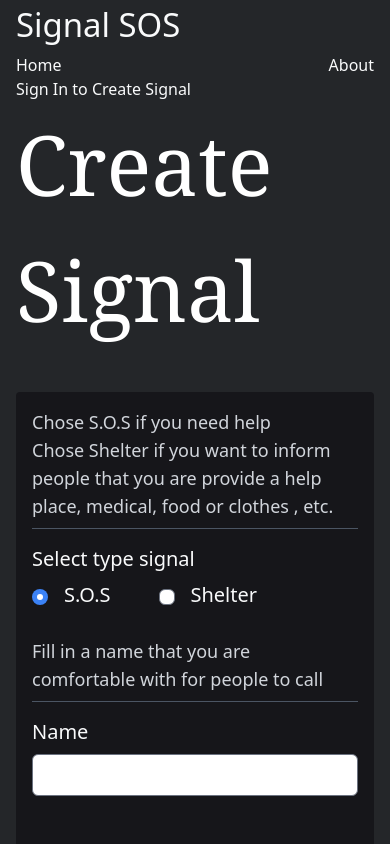
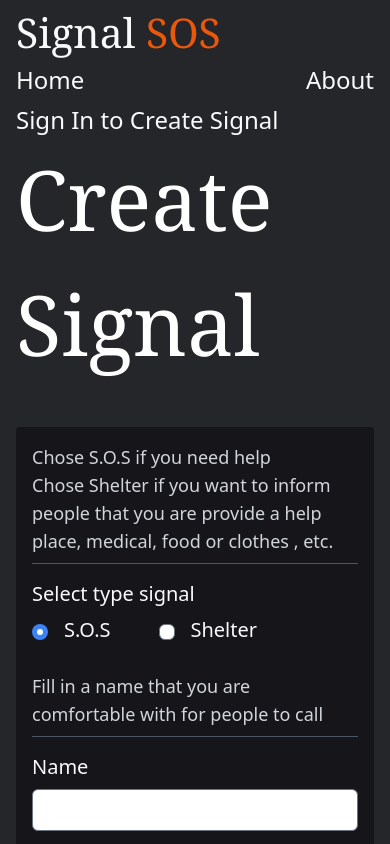
Before and after one commit to arzivre/signal-sos, a Next.js app: page /user/create in a window 390 px wide. Shown: the top 844 px of the page. Built offline with nearby package versions, Linux system fonts and the light colour scheme; no server answers.

Commit message:
refactor(ui):header and signal card responsive

```diff
--- a/src/components/Layout.tsx
+++ b/src/components/Layout.tsx
@@ -27,12 +27,12 @@ const User: React.FC = () => {
     <>
       <li>
         <Link href='/user/create'>
-          <a>Create Signal</a>
+          <a className='hover:underline'>Create Signal</a>
         </Link>
       </li>
       <li>
         <Link href='/user/signal'>
-          <a>Your Signal</a>
+          <a className='hover:underline'>Your Signal</a>
         </Link>
       </li>
 
@@ -41,7 +41,12 @@ const User: React.FC = () => {
       </Suspense>
 
       <li>
-        <button onClick={() => signOut()}>sign Out</button>
+        <button
+          onClick={() => signOut()}
+          className='hover:text-rose-600 hover:underline'
+        >
+          sign Out
+        </button>
       </li>
     </>
   )
@@ -49,20 +54,33 @@ const User: React.FC = () => {
 
 const Header = () => {
   return (
-    <header className='container mx-auto max-w-7xl px-4 text-gray-50'>
-      <h1 className='mb-1 text-[calc(1em+2vh)] md:hidden'>Signal SOS</h1>
+    <header className='container mx-auto max-w-7xl px-4 text-2xl text-gray-50'>
+      <Link href='/'>
+        <a className='hover:underline'>
+          <h1 className='my-4 font-serif text-[calc(1em+2vh)] md:hidden'>
+            Signal <span className='text-orange-600'> SOS</span>
+          </h1>
+        </a>
+      </Link>
 
       <nav className=''>
-        <h1 className='hidden text-[calc(1em+2vh)] md:block'>Signal SOS</h1>
-        <ul className='grid grid-cols-[1fr_auto] gap-x-6 whitespace-nowrap md:flex md:justify-start'>
+        <Link href='/'>
+          <a className='hover:underline'>
+            <h1 className='my-4 hidden font-serif text-[calc(1em+2vh)] md:block'>
+              Signal
+              <span className='text-orange-600'> SOS</span>
+            </h1>
+          </a>
+        </Link>
+        <ul className='grid grid-cols-[1fr_auto] gap-x-6 gap-y-2 whitespace-nowrap md:flex md:justify-start'>
           <li>
             <Link href='/'>
-              <a>Home</a>
+              <a className='hover:underline'>Home</a>
             </Link>
           </li>
           <li>
             <Link href='/about'>
-              <a>About</a>
+              <a className='hover:underline'>About</a>
             </Link>
           </li>
 
--- a/src/pages/index.tsx
+++ b/src/pages/index.tsx
@@ -92,14 +92,14 @@ const SignalDetailCard: React.FC<Signal> = (props) => {
 
 export const SignalCard: React.FC<Signal> = (props) => {
   return (
-    <div className='grid grid-cols-[1fr_auto]'>
+    <div className='grid grid-cols-1 md:grid-cols-[1fr_auto]'>
       <div
         className={`text-lg font-semibold ${
           props.type === 'sos' ? 'text-gray-100' : 'text-gray-900'
         }`}
       >
         <p
-          className={`mb-1 text-2xl text-gray-50
+          className={`line-clamp mb-1 text-2xl text-gray-50
         ${props.type === 'sos' ? null : 'text-gray-900'}`}
         >
           {props.title}
@@ -111,7 +111,7 @@ export const SignalCard: React.FC<Signal> = (props) => {
       <div className='grid grid-rows-[1fr_auto_1fr]'>
         <div />
         <p
-          className={`mr-4 p-2 text-right text-[calc(1em+1vw)] font-bold text-slate-900
+          className={`mr-4 p-2 text-center font-bold text-slate-900 md:text-right md:text-[calc(1em+1vw)]
           ${props.type === 'sos' ? null : 'text-green-500'}
           `}
         >
```
